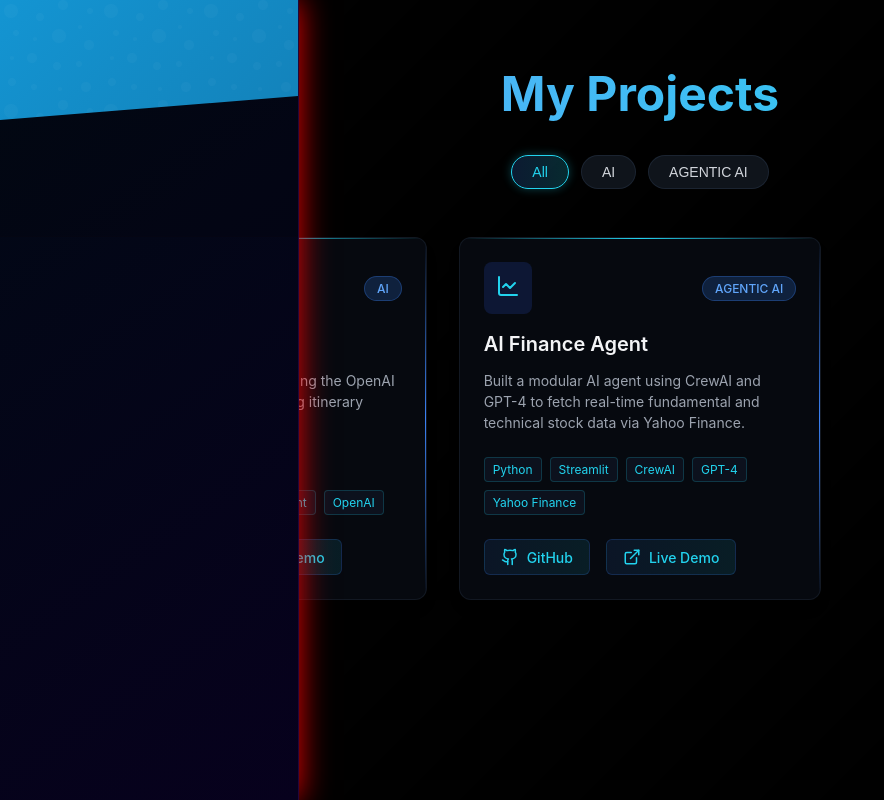
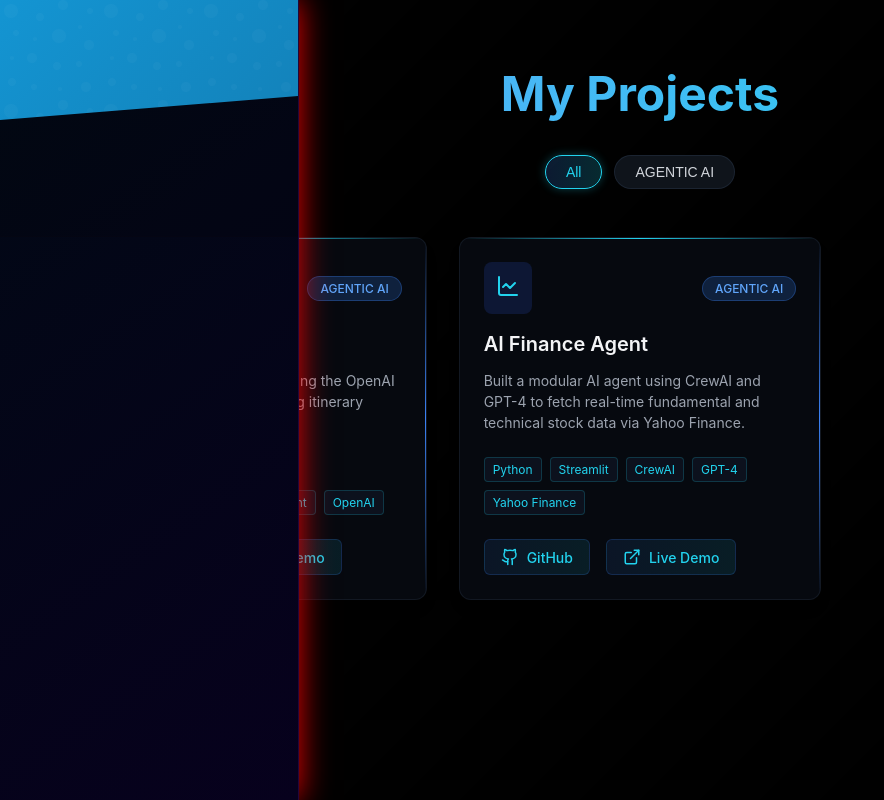
Before and after one commit to sohankrshah/codecanvas, a Next.js app: page /projects in a window 1280 px wide. Shown: the whole page, without its empty margins (0-884 px from the left). Built offline with nearby package versions, Linux system fonts and the light colour scheme.

Commit message:
Update project.ts

```diff
--- a/src/contents/project.ts
+++ b/src/contents/project.ts
@@ -22,7 +22,7 @@ export const projects: Project[] = [
     githubUrl: "https://github.com/sohankrshah/AI-AGENT",
     demoUrl: "https://tripplannerai.streamlit.app",
     icon: Plane,
-    category: "AI",
+    category: "AGENTIC AI",
     slug: "ai-travel-agent",
   },
   {
```
